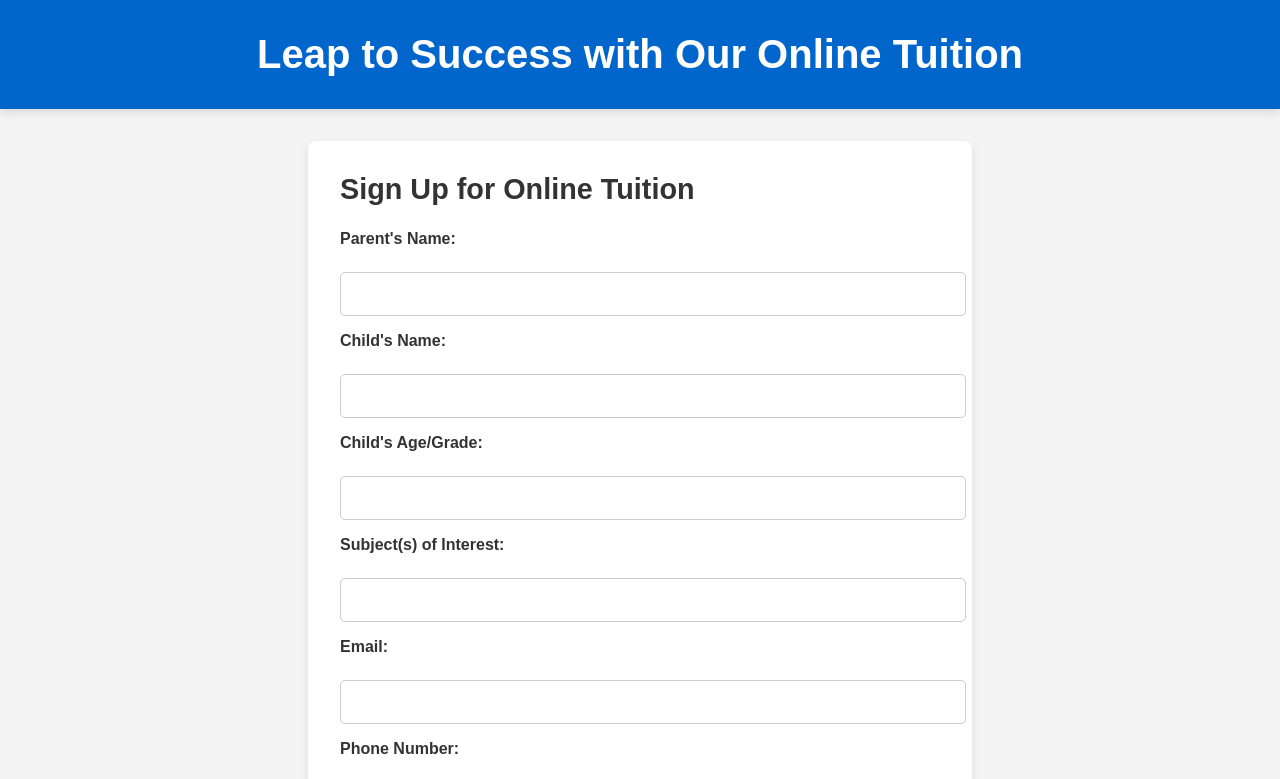
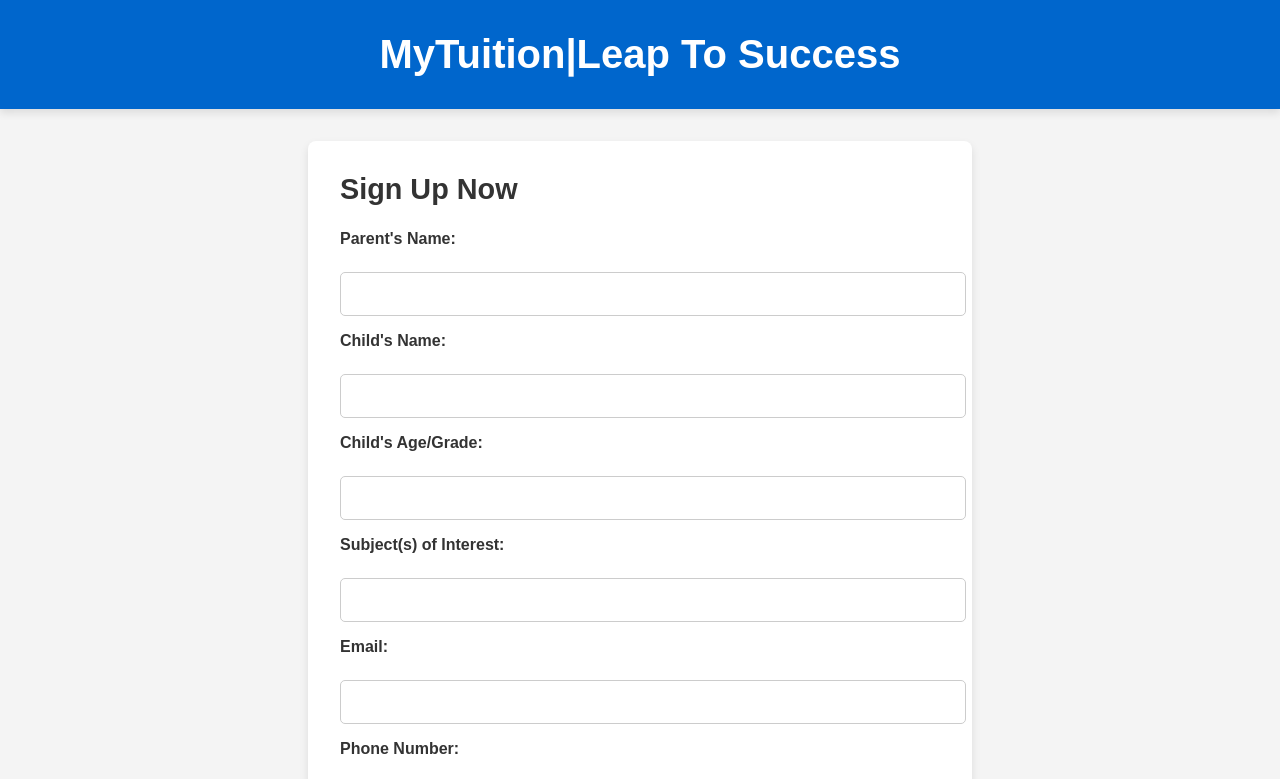
Before and after one commit to MyTuitionedu/MyTuition-Sign-Up, a plain HTML site: page index.html in a window 1280 px wide. Shown: the top 779 px of the page. Drawn offline with Linux system fonts and the light colour scheme.

Commit message:
Update index.html

```diff
--- a/index.html
+++ b/index.html
@@ -135,11 +135,11 @@
 </head>
 <body>
     <header>
-        <h1>Leap to Success with Our Online Tuition</h1>
+        <h1>MyTuition|Leap To Success</h1>
     </header>
     <main>
         <section id="sign-up">
-            <h2>Sign Up for Online Tuition</h2>
+            <h2>Sign Up Now</h2>
             <form action="submit_form.php" method="POST">
                 <label for="parent-name">Parent's Name:</label>
                 <input type="text" id="parent-name" name="parent-name" required>
```
